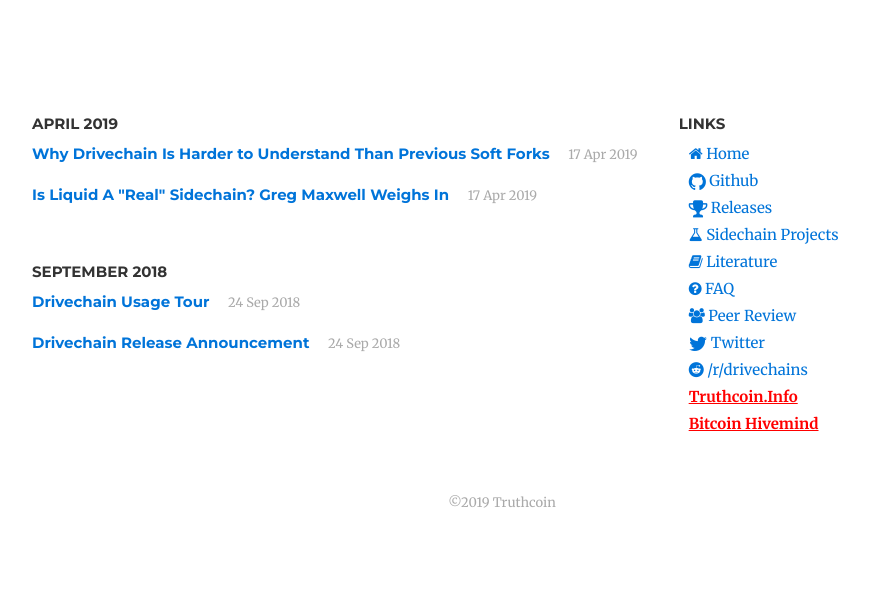
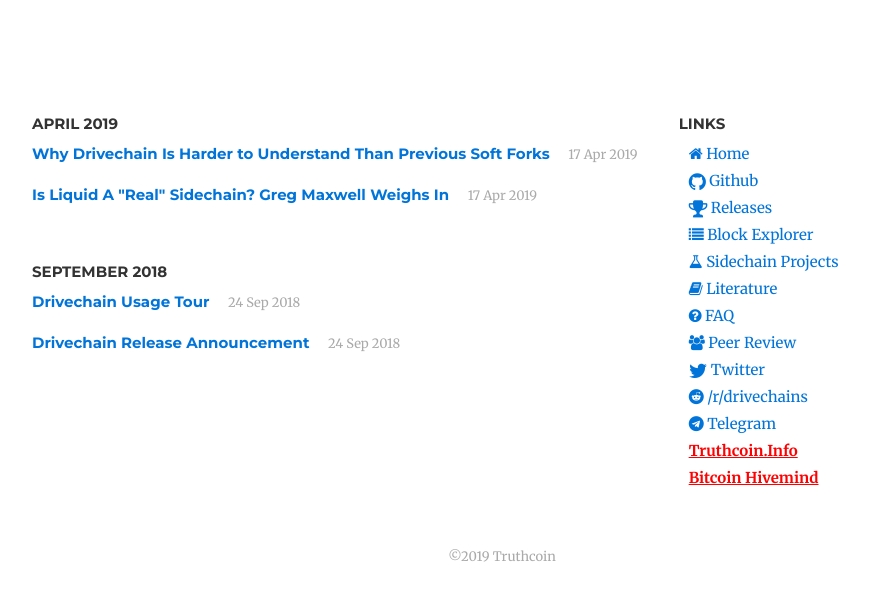
Before and after one commit to drivechain-project/drivechain.info, a Jekyll site: the page built from archive.html, in a window 1280 px wide. Shown: the top 601 px of the page, without its empty margins (138-1007 px from the left). Built offline with Jekyll 4.4.1, drawn with Linux system fonts in a browser that asks for light colours; nearby versions of some CDN libraries; comment, search, counter and statistics services are not loaded.

Commit message:
add block explorer and telegram to sidebar

```diff
--- a/_includes/sidebar.html
+++ b/_includes/sidebar.html
@@ -7,6 +7,7 @@
   <li><a href="http://www.drivechain.info"><i class="fa fa-home"></i> Home</a></li>
   <li><a href="https://github.com/drivechain-project"><i class="fa fa-github fa-lg"></i> Github</a></li>
   <li><a href="http://www.drivechain.info/releases/index.html"><i class="fa fa-trophy fa-lg" aria-hidden="true"></i> Releases</a></li>
+  <li><a href="http://explorer.drivechain.info/"><i class="fa fa-list"></i> Block Explorer</a></li>
   <li><a href="http://www.drivechain.info/projects/index.html"><i class="fa fa-flask"></i> Sidechain Projects</a></li>
 
   <li><a href="http://www.drivechain.info/literature/index.html"><i class="fa fa-book"></i> Literature</a></li>
@@ -15,6 +16,7 @@
 
   <li><a href="https://twitter.com/truthcoin"><i class="fa fa-twitter fa-lg"></i> Twitter</a></li>
   <li><a href="https://www.reddit.com/r/Drivechains/"><i class="fa fa-reddit"></i> /r/drivechains</a></li>
+  <li><a href="https://t.me/DcInsiders/"><i class="fa fa-telegram"></i> Telegram</a></li>
 
   <li><a href="http://www.truthcoin.info/" style="color:#FF0000"><b><u>Truthcoin.Info</u></b></a></li>
   <li><a href="http://www.bitcoinhivemind.com/" style="color:#FF0000"><b><u>Bitcoin Hivemind</u></b></a></li>
```
